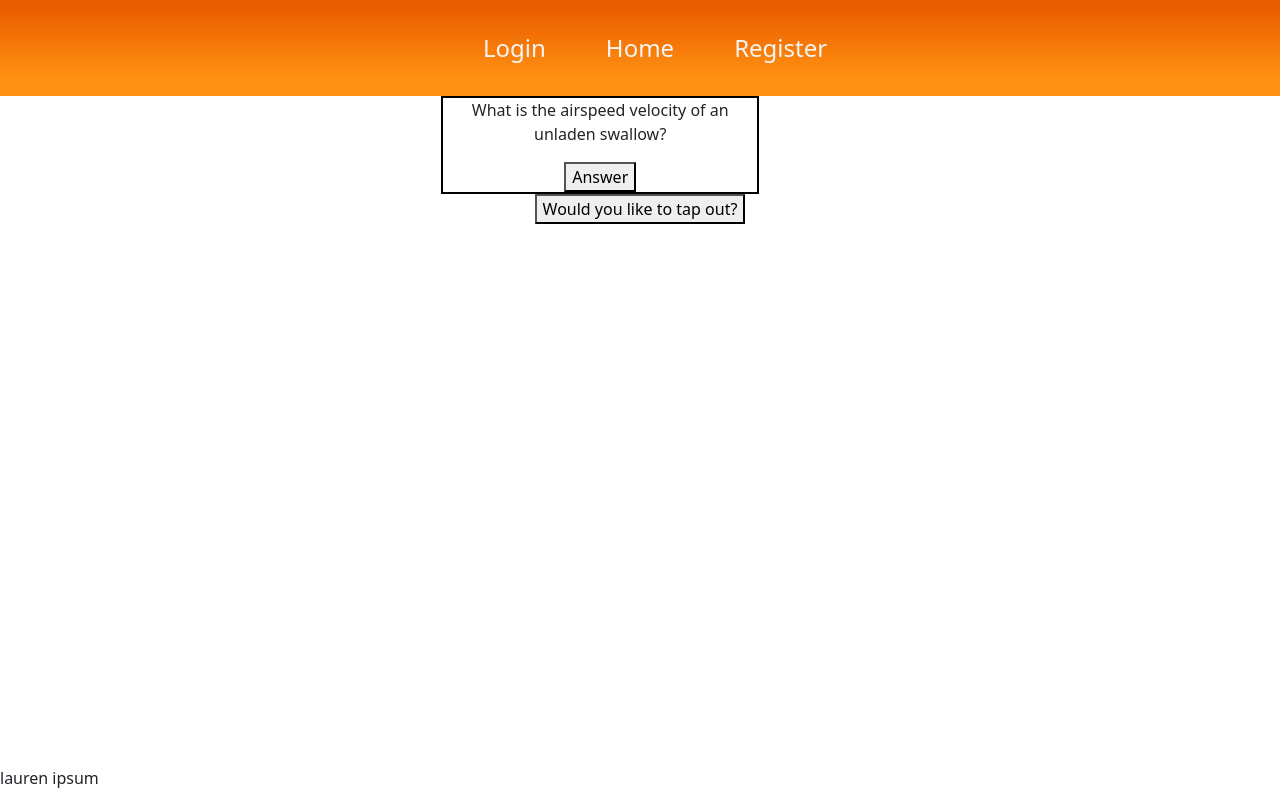
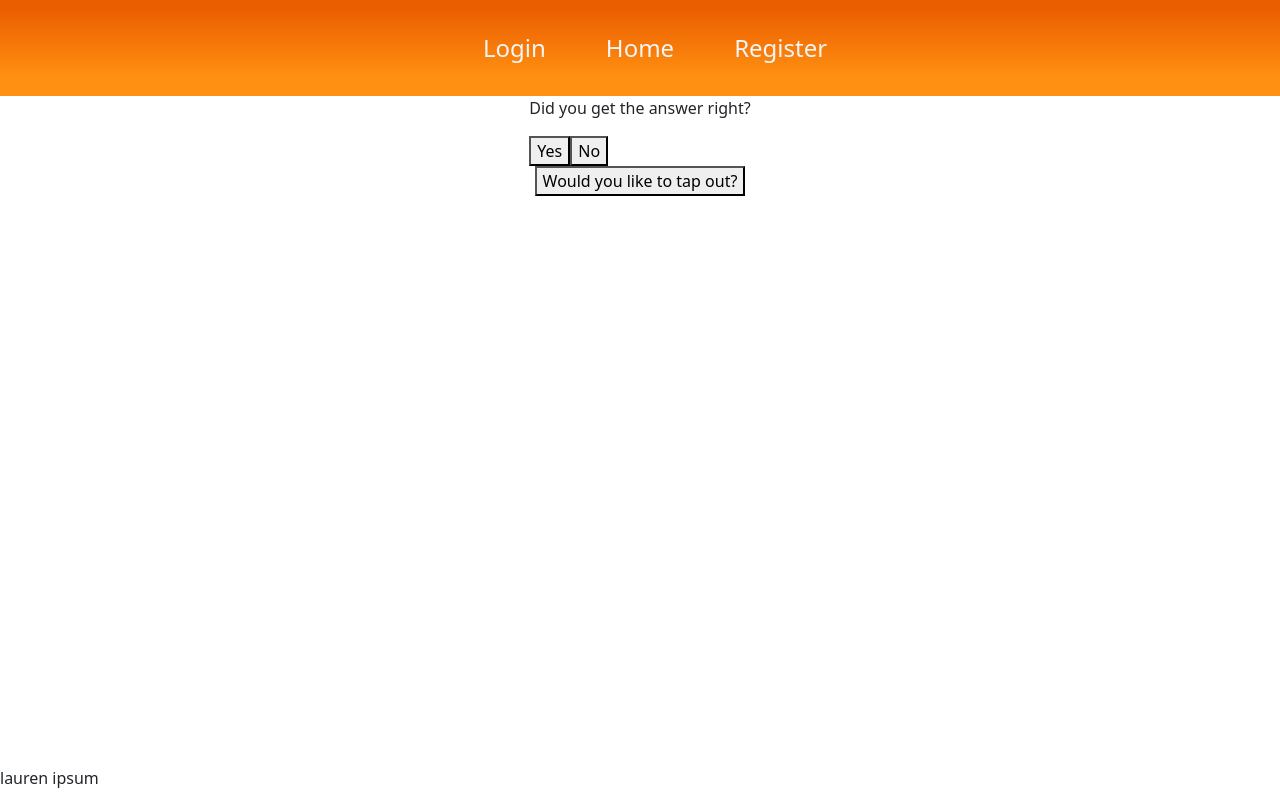
Before and after one commit to pkonkle213/team-lima-dotnet-final-capstone, a Vue app in the folder vue/: page /studySession/deck/1 in a window 1280 px wide. Both pictures are taken after a click on the button "Answer". Built offline with nearby package versions, Linux system fonts and the light colour scheme.

Commit message:
Getting closer to a session

```diff
--- a/vue/src/components/StudySessionCard.vue
+++ b/vue/src/components/StudySessionCard.vue
@@ -3,15 +3,15 @@
     <!-- Show the front if the card isn't answered   -->
     <div class="frontFace" v-if="showFront">
         <p>What is the airspeed velocity of an unladen swallow?</p>
-        <button class="button">Answer</button>
+        <button class="button" v-on:click.prevent="flipCard">Answer</button>
     </div>
 
     <!-- Once the button is clicked, the answer should show, the user should have
     the option of marking the card as right or wrong -->
     <div class="backSide" v-if="!showFront">
         <p>Did you get the answer right?</p>
-        <button>Yes</button>
-        <button>No</button>
+        <button v-on:click.prevent="rightAnswer">Yes</button>
+        <button v-on:click.prevent="wrongAnswer">No</button>
     </div>
 
     <!-- After selecting if right, store data for how many they got right (# and %)
@@ -26,6 +26,19 @@ export default {
             showFront: true,
 
         }
+    },
+    methods: {
+        flipCard() {
+            this.showFront=false;
+        },
+        rightAnswer() {
+            this.$store.state.numCorrect+=1;
+            console.log("Great job! You're so smart",this.$store.state.numCorrect);
+        },
+        wrongAnswer() {
+            this.$store.state.numIncorrect+=1;
+            console.log("Haha, you idiot.",this.$store.state.numIncorrect);
+        },
     }
 }
 </script>
```
